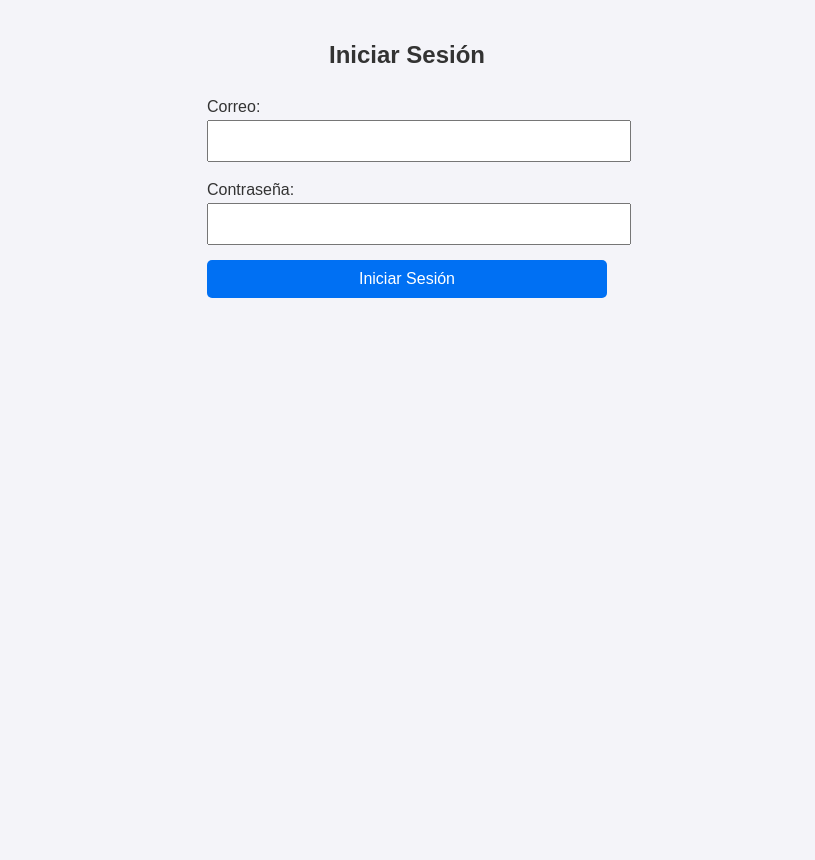
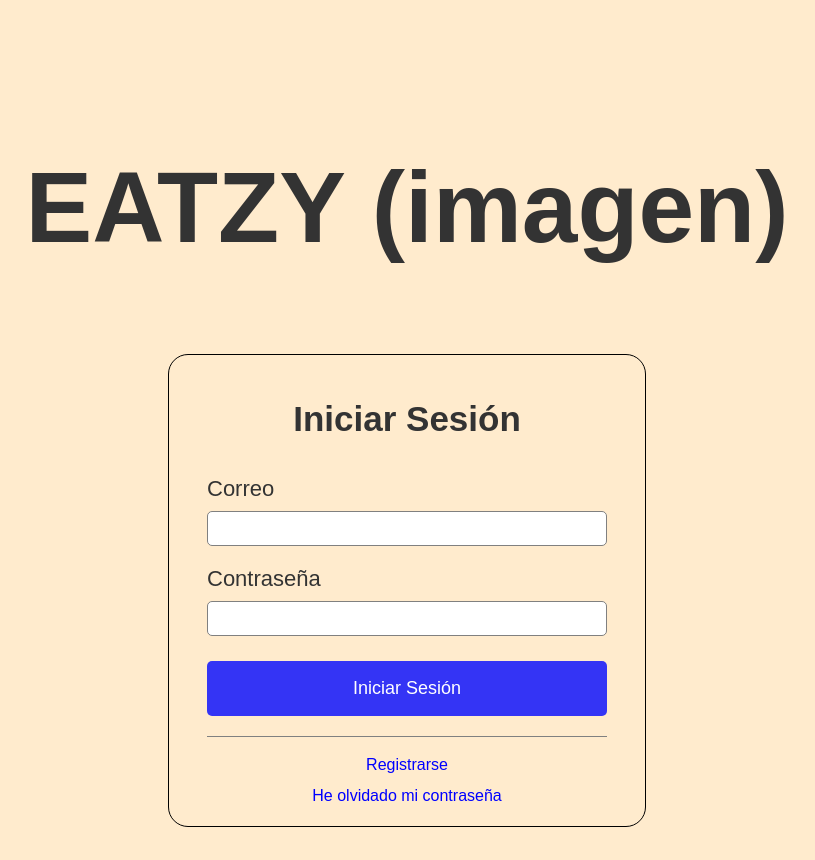
Before and after one commit to Csolanascript/eatzy, a Next.js app: page /login in a window 1280 px wide. Shown: the whole page, without its empty margins (233-1048 px from the left). Before the commit the page ends 800 px from the top, so only its background shows below. Built offline with nearby package versions, Linux system fonts and the light colour scheme.

Commit message:
huevos
pollica

```diff
--- a/pages/login.js
+++ b/pages/login.js
@@ -44,43 +44,69 @@ export default function LoginComponent() {
     }
   };
 
+  //Funcion para llevarte a registro
+  const handleRegistro = async (e) => {
+    e.preventDefault(); // Prevenir el comportamiento por defecto (recarga de página)
+    router.push('/registro');
+  };
+
+  //Funcion para llevarte a recuperar contraseña
+  const handleRecuperar = async (e) => {
+    e.preventDefault(); // Prevenir el comportamiento por defecto (recarga de página)
+    router.push('/recuperar-contrasena');
+  };
+
   return (
+    <div className={styles.pagina}>
       <div className={styles.container}>
-      <h1 className={styles.title}>Iniciar Sesión</h1>
+        <div className={styles.header}>
+          <h1>EATZY (imagen)</h1>
+        </div>
+        <div className={styles.formContainer}>
+          <h1>Iniciar Sesión</h1>
 
           {/* Mostrar mensaje de error si lo hay */}
           {error && <p className={styles.error}>{error}</p>}
 
-      {/* Formulario de inicio de sesión */}
-      <form onSubmit={handleLogin} className={styles.form}>
+        <form onSubmit={handleLogin}>
           <div className={styles.inputGroup}>
-          <label htmlFor="correo">Correo:</label>
+            <label htmlFor="correo">Correo</label>
             <input
               type="email"
               id="correo"
+              name="correo"
               value={correo}
               onChange={(e) => setCorreo(e.target.value)}
               required
-            className={styles.input}
+              className={styles.inputField}
             />
           </div>
 
           <div className={styles.inputGroup}>
-          <label htmlFor="contrasenia">Contraseña:</label>
+            <label htmlFor="contrasena">Contraseña</label>
             <input
               type="password"
-            id="contrasenia"
-            value={contrasena}
+              id="contrasena"
+              name="contrasena"
+              alue={contrasena}
               onChange={(e) => setContrasena(e.target.value)}
               required
-            className={styles.input}
+              className={styles.inputField}
             />
           </div>
 
-        <button type="submit" className={styles.button}>
+          <button type="submit" className={styles.loginButton}>
             Iniciar Sesión
           </button>
         </form>
+
+          <div className={styles.linksContainer}>
+            <p onClick={handleRegistro}>Registrarse</p>
+            <p onClick={handleRecuperar}>He olvidado mi contraseña</p>
+          </div>
+        </div>
+      </div>
     </div>
   );
+
 }
--- a/pages/restaurantes.js
+++ b/pages/restaurantes.js
@@ -25,7 +25,7 @@ export default function Restaurantes() {
 
   return (
     <div className={styles.container}>
-      <h1 className={styles.title}>Lista de Restaurantes</h1>
+      efine y exporta el componente funciona<h1 className={styles.title}>Lista de Restaurantes</h1>
       <div className={styles.grid}>
         {restaurantes.map((restaurante) => (
           <div key={restaurante.nombre_restaurante} className={styles.card}>
--- a/styles/Login.module.css
+++ b/styles/Login.module.css
@@ -1,41 +1,102 @@
-/* Estilos simples para la página de inicio de sesión */
-.container {
-    max-width: 400px;
-    margin: 0 auto;
-    padding: 20px;
-    text-align: center;
+/* Contenedor principal centrado */
+.pagina{
+  background-color: blanchedalmond;
 }
 
-  .title {
-    font-size: 24px;
-    margin-bottom: 20px;
+.container {
+  display: flex;
+  flex-direction: column;
+  justify-content: flex-start;
+  align-items: center;
+  min-height: 100vh;
+  padding-top: 60px;
 }
 
-  .form {
+.header {
+  text-align: center;
+  margin-top: 10px;
+  margin-bottom: 10px;
+  font-size: 50px;
+  font-weight: bold;
+  margin: 0;
+}
+
+/* Contenedor del formulario */
+.formContainer {
   display: flex;
   flex-direction: column;
-    gap: 15px;
+  justify-content: flex-start;
+  text-align: center;
+  width: 400px;
+  border: 1px solid black;
+  padding-top: 1%;
+  padding-bottom: 1%;
+  padding-left: 3%;
+  padding-right: 3%;
+  border-radius: 20px;
 }
 
-  .inputGroup {
-    display: flex;
-    flex-direction: column;
-    align-items: flex-start;
+.formContainer h1 {
+  font-size: 35px;
 }
 
-  .input {
-    padding: 10px;
-    width: 100%;
-    font-size: 16px;
+.formContainer label {
+  font-size: 22px;
 }
 
-  .button {
+/* Grupo de inputs, cada campo con su label */
+.inputGroup {
+  margin-bottom: 15px;
+  text-align: left;
+}
+
+/* Estilo para los campos de entrada */
+.inputField {
+  width: 100%;
+  font-size: 15px;
+  padding: 8px;
+  margin-top: 5px;
+  border-radius: 5px;
+  border: 1px solid gray;
+  box-sizing: border-box;
+}
+
+/* Botón de Iniciar Sesión */
+.loginButton {
+  margin-top: 10px;
+  height: 55px;
+  width: 100%;
+  font-size: 18px;
   padding: 10px;
-    font-size: 16px;
-    background-color: #0070f3;
+  border-radius: 5px;
+  background-color: rgb(52, 52, 245);
+  color: white;
+  border: none;
+  cursor: pointer;
+}
+
+/* Efecto hover: Cambiar color de fondo y añadir sombra */
+.loginButton:hover {
+  background-color: rgb(17, 17, 141);
   color: #fff;
-    border: none;
-    border-radius: 5px;
+  box-shadow: 0 4px 8px rgba(0, 0, 0, 0.2);
+  transform: scale(1.05);
+}
+
+/* Contenedor para los enlaces */
+.linksContainer {
+  width: 100%;
+  margin-top: 20px;
+  text-align: center;
+  border-top: 1px solid gray;
+  padding-top: 10px;
+}
+
+/* Margen entre los párrafos de los enlaces */
+.linksContainer p {
+  margin: 5px 0;
+  color: blue;
+  text-decoration: none;
   cursor: pointer;
 }
 
```
Lines whose indentation alone changed are shown as unchanged.
